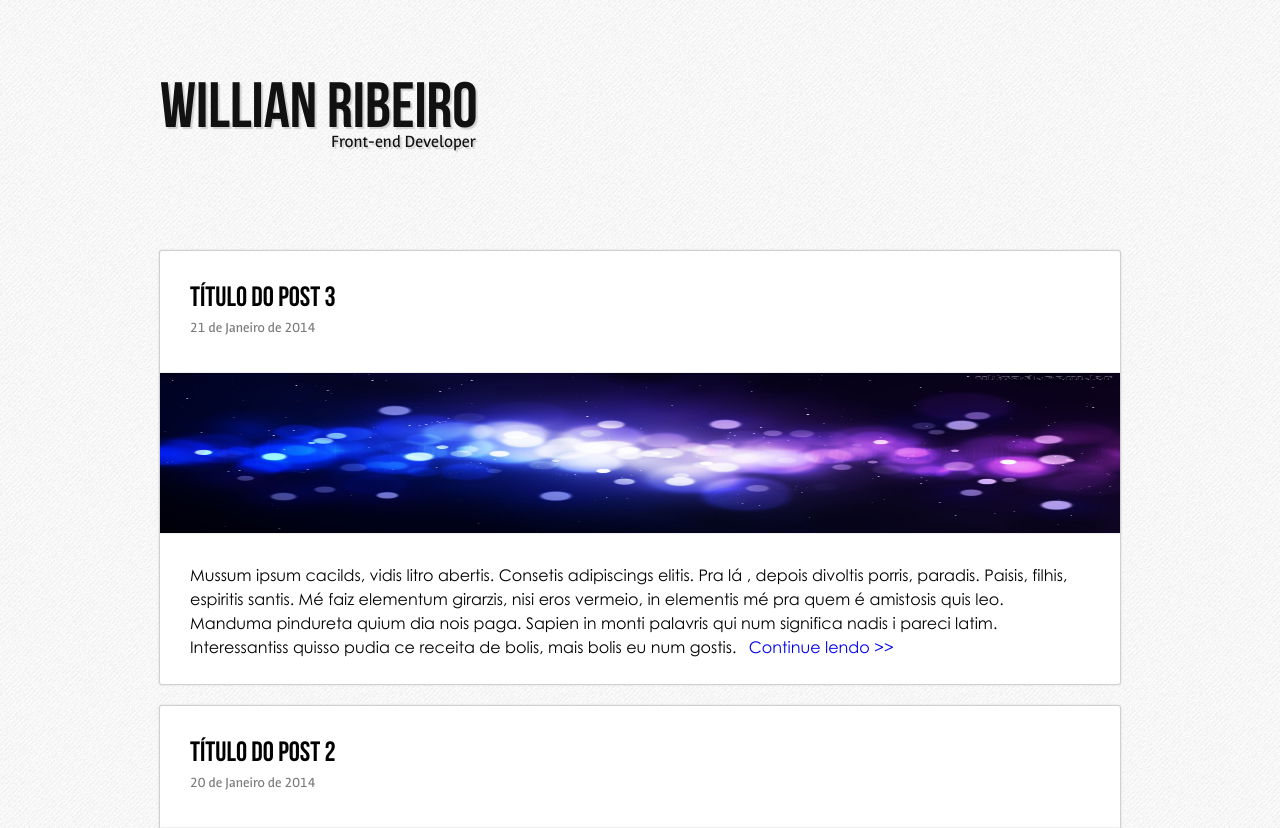
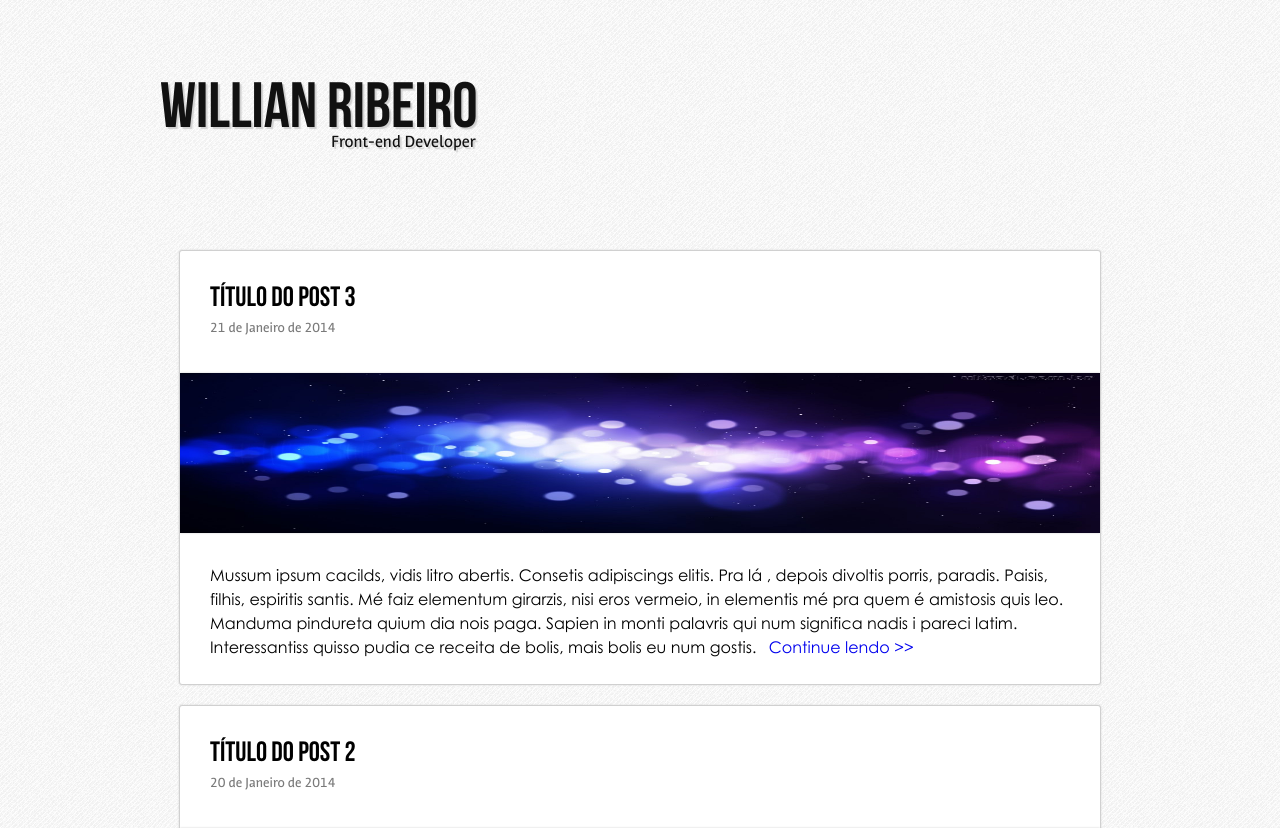
Before and after one commit to willianribeiro/old.personal.blog, a Jekyll site: the page built from index.html, in a window 1280 px wide. Shown: the top 828 px of the page. Built offline with Jekyll 4.4.1, drawn with Linux system fonts in a browser that asks for light colours; grey boxes are pictures that could not be loaded.

Commit message:
Aplicando modificações que o Cid citou.

```diff
--- a/css/style.css
+++ b/css/style.css
@@ -94,6 +94,7 @@ a.blog-title:hover {
 .post-card {
 	background-color: rgba(255, 255, 255, 1);
 	width: 75%;
+	max-width: 920px;
 	margin: 20px auto;
 	border: 1px solid #d0d0d0;
 	border-radius: 3px;
```
Also changed, not shown: 1 other file.
